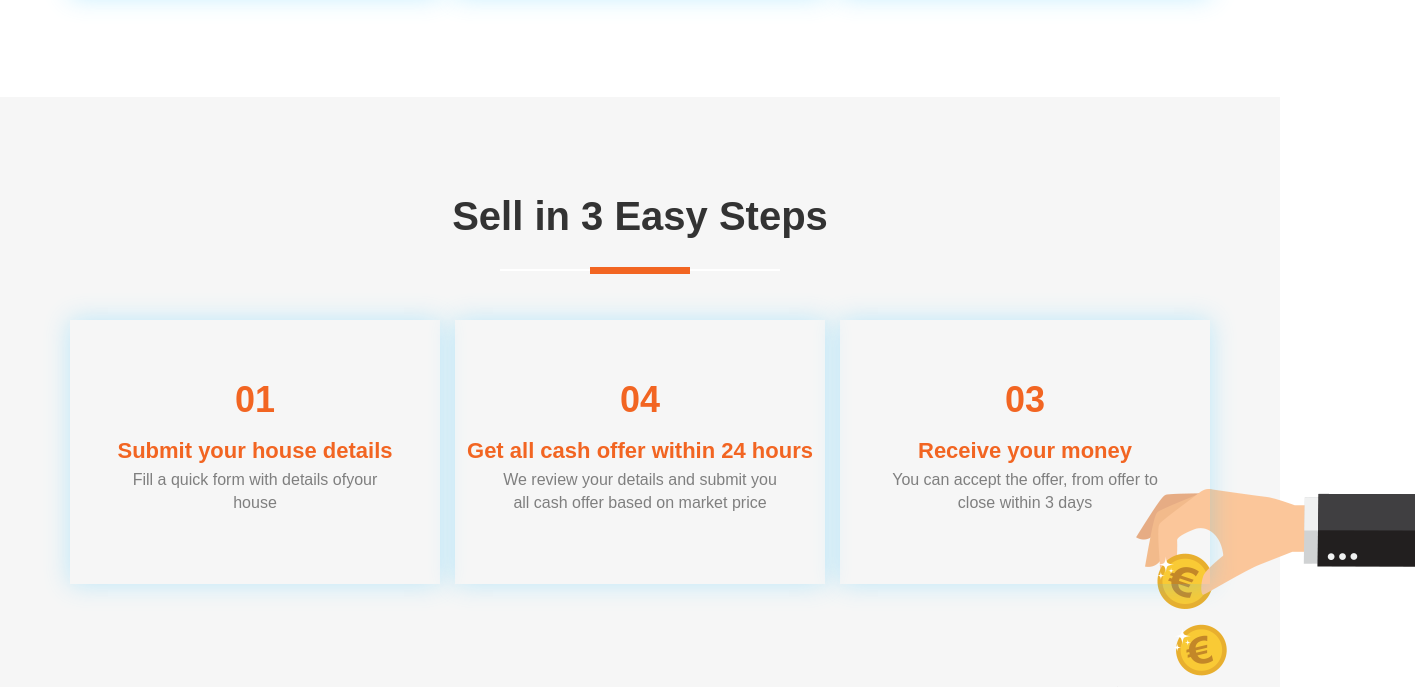
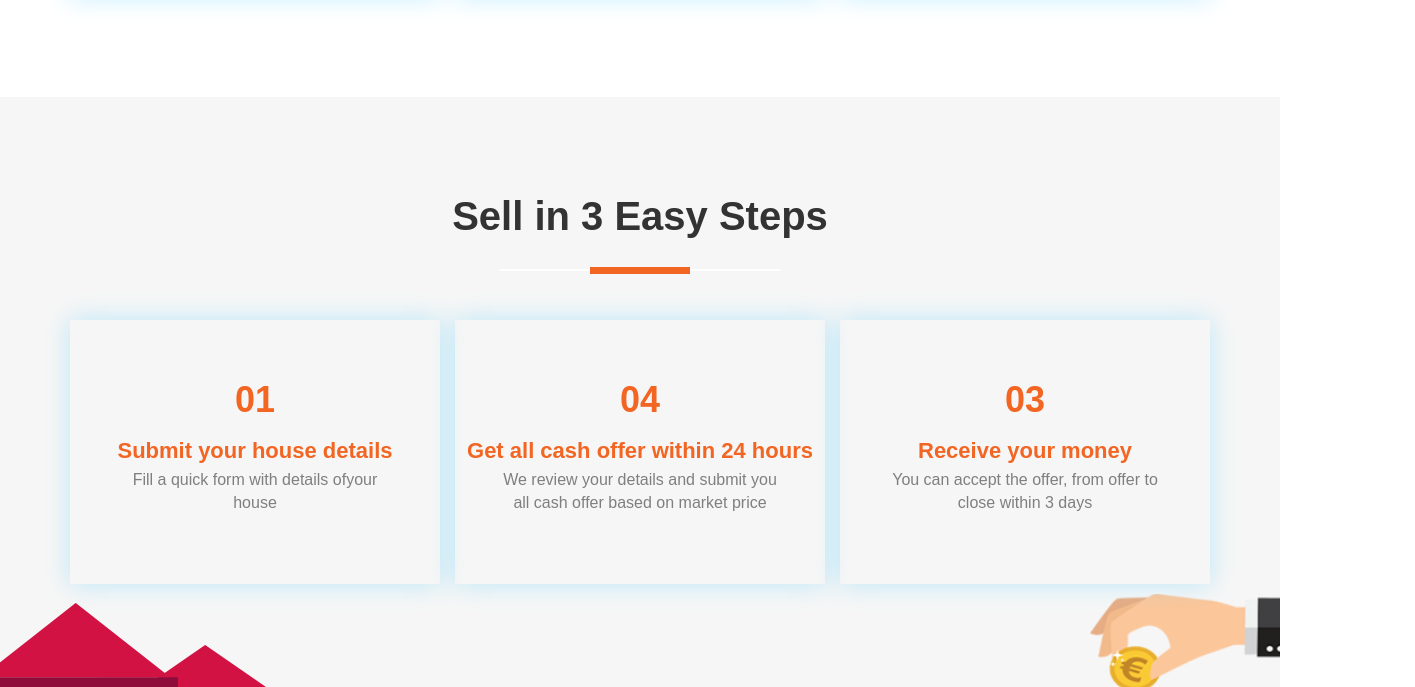
Before and after one commit to OleksandrVolodimirovich/house-cart, a website: page app/index.html in a window 1280 px wide. Shown: the part 1581-2268 px from the top of the page, 1415 px wide, since content can reach past the window. Drawn offline with nearby package versions, Linux system fonts and the light colour scheme; files that its build step writes are made by us from their sources.

Commit message:
fix: images bag section sell

```diff
--- a/app/scss/_media.scss
+++ b/app/scss/_media.scss
@@ -1,4 +1,4 @@
-@media (max-width:1670px){
+@media (max-width:1690px){
     .header-get__title{
         margin: 140px 0 22px 0;
     }
@@ -6,7 +6,9 @@
         left: -75px;
     }
     .sell-top::after{
-        right: -135px;
+        background-image: url(../images/sell-right-1690.png);
+        width: 482px;
+        height: 446px;
     }
 }
 @media (max-width:1140px){
@@ -248,9 +250,6 @@
             margin-top: 20%;
         }
     }
-    .sell-question__items {
-        grid-template-columns: repeat(auto-fit, minmax(200px, 1fr));
-    }
 }
 @media (max-width:320px){
     .header-get__title {
--- a/app/scss/style.scss
+++ b/app/scss/style.scss
@@ -195,8 +195,10 @@
             content: "";
             position: absolute;
             background-image: url("../images/sell-right.png");
+            background-size: cover;
+            background-repeat: no-repeat;
             width: 596px;
-            height: 551px;
+            height: 550px;
             bottom: -100px;
             right: 0;
         }
```
Also changed, not shown: app/images/sell-left-cut.png (added), app/images/sell-right-1690.png (added).
